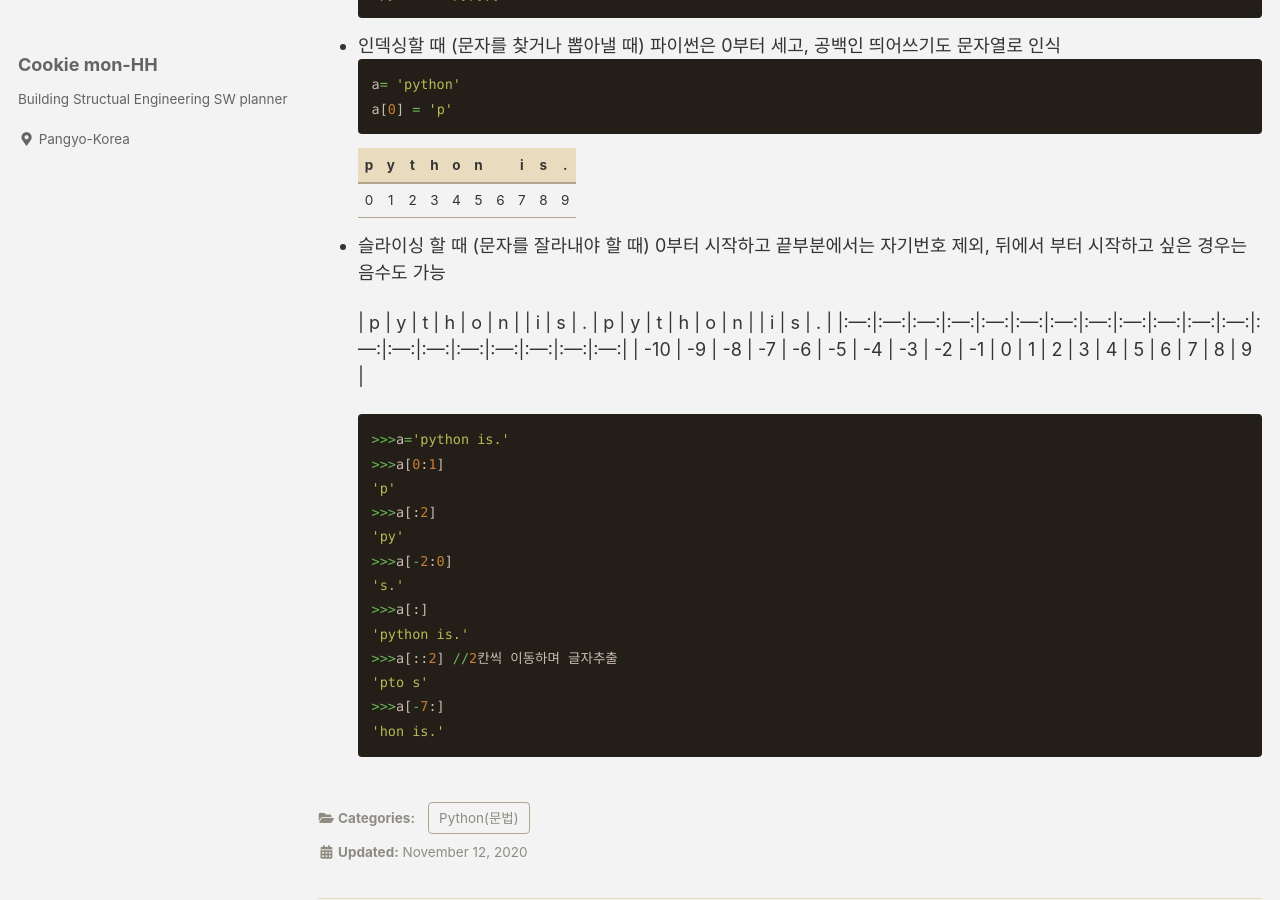
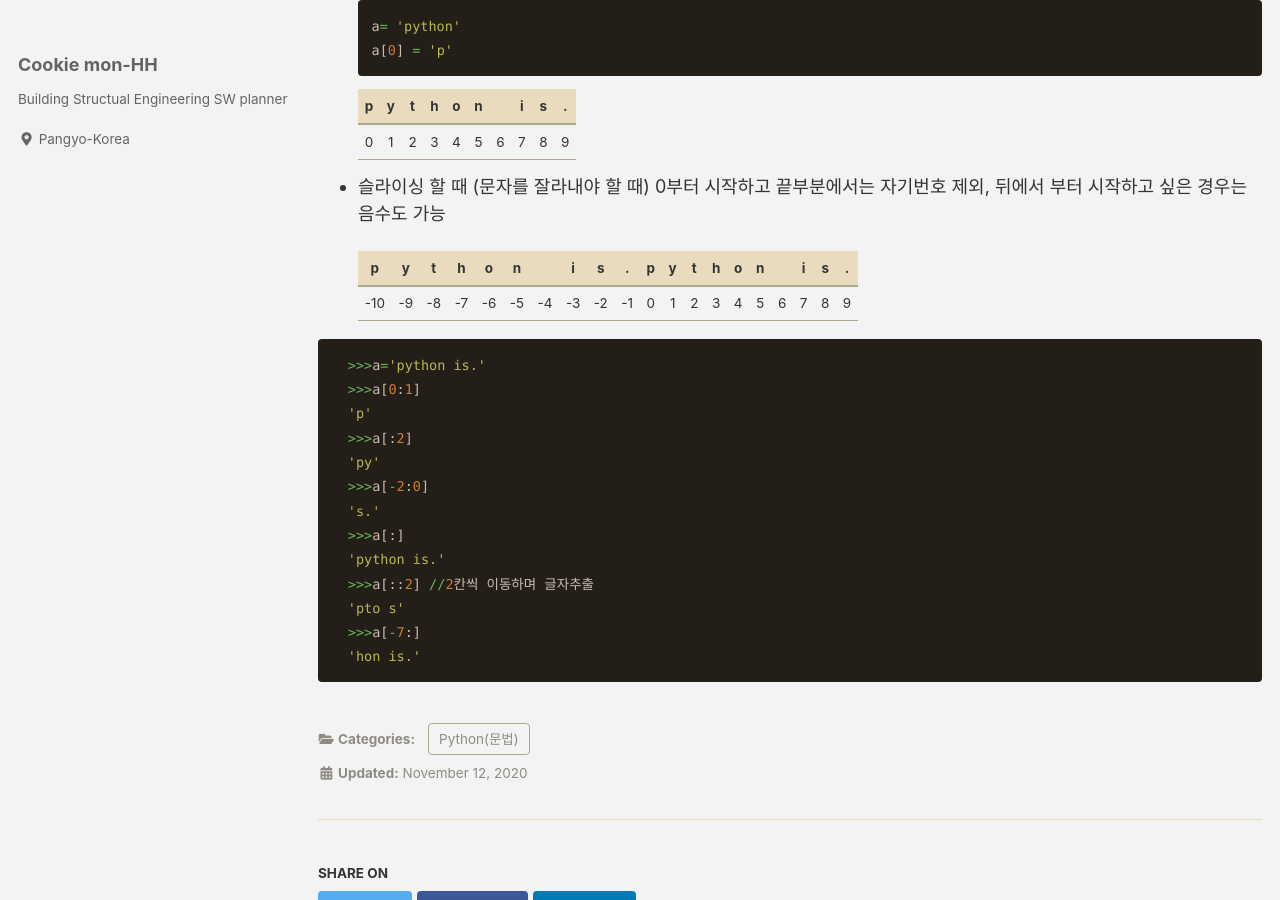
Before and after one commit to CookieMon-HH/cookiemon-hh.github.io, a Jekyll site: the page built from _posts/2020-11-12-3 3.변수 및 내장형식, 문자열 사용과 인덱싱.md, in a window 1280 px wide and 900 px high, scrolled down 1466 px. Built offline with Jekyll 4.4.1, drawn with Linux system fonts in a browser that asks for light colours; cached includes are drawn as plain includes; a script that is not in the unit is left out; comment, search, counter and statistics services are not loaded; part of the change alters nothing that is shown.

````diff
--- a/_posts/2020-11-12-3 3.변수 및 내장형식, 문자열 사용과 인덱싱.md
+++ b/_posts/2020-11-12-3 3.변수 및 내장형식, 문자열 사용과 인덱싱.md
@@ -24,7 +24,6 @@ date : 2020-11-12
  튜플 : 순서를 가지는 파이썬 임의 객체의 집합으로 내용 변경이 어려움 ex) {"ham", "spam"}
  딕셔너리 : 순서를 가지지 않는 객체의 집합, 키로 값을 꺼냄 ex) {"ham":4, "spam":5}
 
-* 문자열의 활용
 - 여러줄의 문자열을 묶어서 저장해야하는 경우 : 세개의 쌍따옴표 (""" """) 또는 세개의 단일 따옴표 (''' ''')를 사용
 ```python
    Print("""
@@ -42,7 +41,6 @@ date : 2020-11-12
    \" : 문자열 " 처리
 
 - 파이썬에서는 바디를 정의할 때 들여쓰기 (공백)을 추가해야 한다.
-
 ```
    for 임시변수 in 반복가능한 객체 :
       Statement1
@@ -77,7 +75,8 @@ date : 2020-11-12
    | p | y | t | h | o | n |   | i | s | . | p | y | t | h | o | n |   | i | s | . |
    |:---:|:---:|:---:|:---:|:---:|:---:|:---:|:---:|:---:|:---:|:---:|:---:|:---:|:---:|:---:|:---:|:---:|:---:|:---:|:---:|
    | -10 | -9 | -8 | -7 | -6 | -5 | -4 | -3 | -2 | -1 | 0 | 1 | 2 | 3 | 4 | 5 | 6 | 7 | 8 | 9 |
- ```python
+
+```python
   >>>a='python is.'
   >>>a[0:1]
   'p'
````
